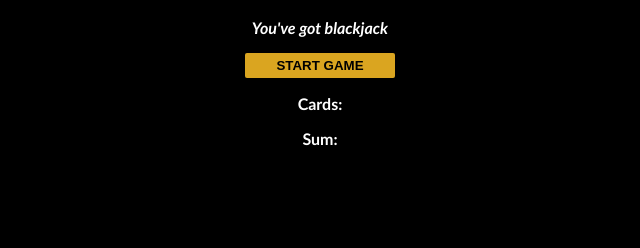
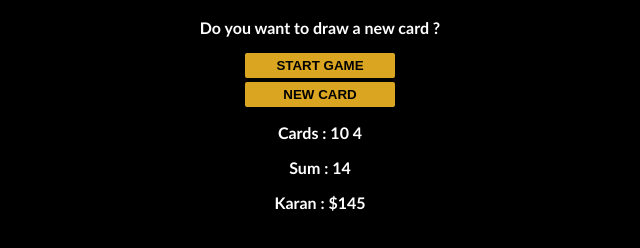
Before and after one commit to Kkalani61/blackjack-game, a plain HTML site: page index.html in a window 1280 px wide. Both pictures are taken after a click on the button "START GAME". Shown: the part 50-298 px from the top of the page, without its empty margins (320-960 px from the left). Drawn offline with Linux system fonts and the light colour scheme.

Commit message:
Built blackjack game

```diff
--- a/index.css
+++ b/index.css
@@ -15,7 +15,7 @@ h1 {
     font-style: italic
 }
 
-#btn {
+#btn, #btn-new-card {
     text-emphasis-color: #016f32;
     width: 150px;
     background-color: goldenrod;
@@ -24,4 +24,8 @@ h1 {
     font-weight: bold;
     border: none;
     border-radius: 2px;
+    display: grid;
+    margin: auto;
+    margin-bottom: 4px;
+
 }
--- a/index.html
+++ b/index.html
@@ -4,10 +4,12 @@
     </head>
     <body>
         <h1>Blackjack</h1>
-        <p id="message-el"> Want to play a round? </p>
+        <p id="message"> Want to play a round? </p>
         <button id='btn' onclick="startGame()"> START GAME </button>
-        <p> Cards: </p>
-        <p> Sum: </p>
+        <button id="btn-new-card" onclick='newCard()'> NEW CARD </button>
+        <p id="card"> Cards: </p>
+        <p id="sum"> Sum: </p>
+        <p id="player"> </p>
         <script src="index.js"></script>
     </body>
 </html>
--- a/index.js
+++ b/index.js
@@ -1,19 +1,62 @@
-let firstNumber =11
-let secondNumber = 10
-let total = firstNumber + secondNumber
+let cards = []
+let sum = 0
 let hasBlackjack = false
-let isAlive = true
+let isAlive = false
 let message = ''
 
+let player = {
+    name : 'Karan',
+    chips : '145'
+}
+
+document.getElementById('player').textContent = player.name + ' : $' + player.chips
+
+function newCard() {
+    if (isAlive === true && hasBlackjack === false) {
+        message = 'Drawing new card from the deck'
+        document.getElementById('message').textContent = message
+        let newNumber = getRandomCard()
+        sum += newNumber
+        cards.push(newNumber)
+        renderGame()
+    }
+}
+
 function startGame() {
-    if (total < 21) {
+    isAlive = true
+    let firstNumber = getRandomCard()
+    let secondNumber = getRandomCard()
+    cards = [firstNumber, secondNumber]
+    sum = firstNumber + secondNumber
+    renderGame()
+}
+
+function getRandomCard() {
+    let randomNumber = Math.floor(Math.random() * 13) + 1
+    if (randomNumber >= 10) {
+        return 10
+    } else if (randomNumber === 1) {
+        return 11
+    } else {
+        return randomNumber
+    }
+}
+
+function renderGame() {
+    if (sum < 21) {
         message = 'Do you want to draw a new card ?'
-    } else if (total === 21) {
+    } else if (sum === 21) {
         message = "You've got blackjack"
         hasBlackjack = true
     } else {
         message = "You're out of the game!"
         isAlive = false
     }
-    document.getElementById('message-el').textContent = message
+    document.getElementById('message').textContent = message
+    document.querySelector('#sum').textContent = 'Sum : ' +sum
+    document.getElementById('card').textContent = 'Cards : '
+    for (i=0; i<cards.length; i++) {
+        document.getElementById('card').textContent += cards[i] + ' '
+    }
+
 }
```
